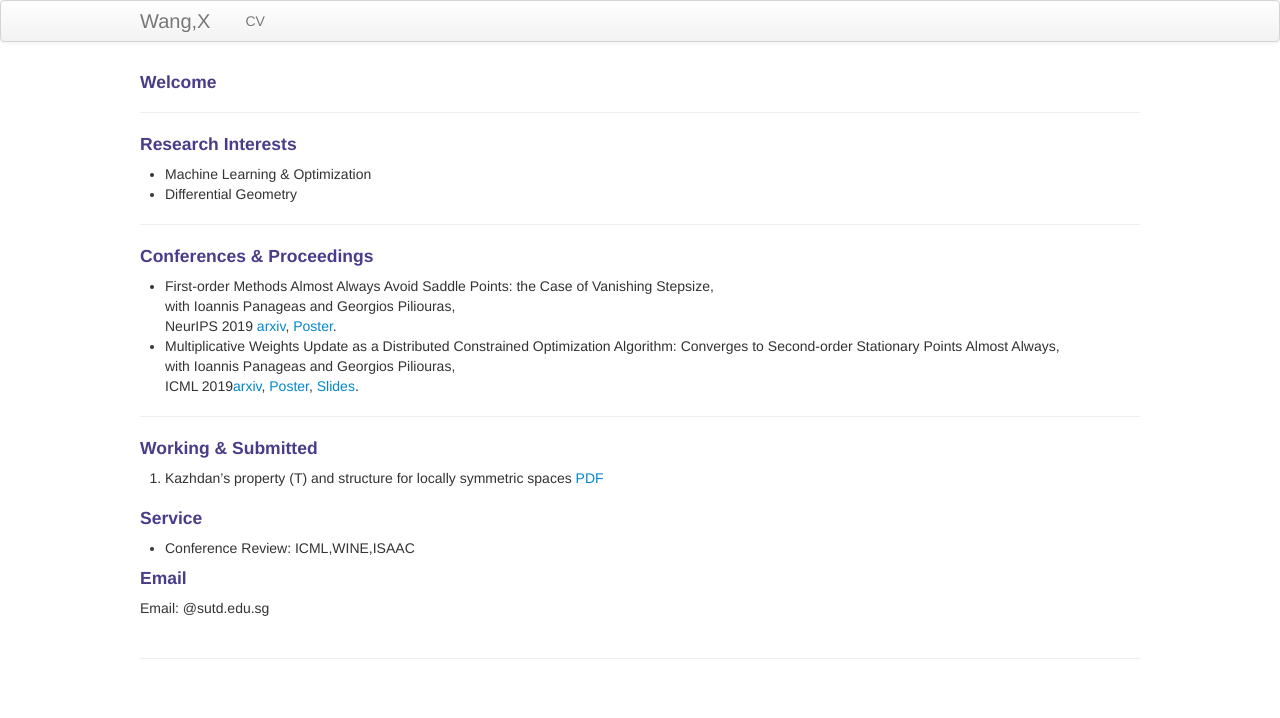
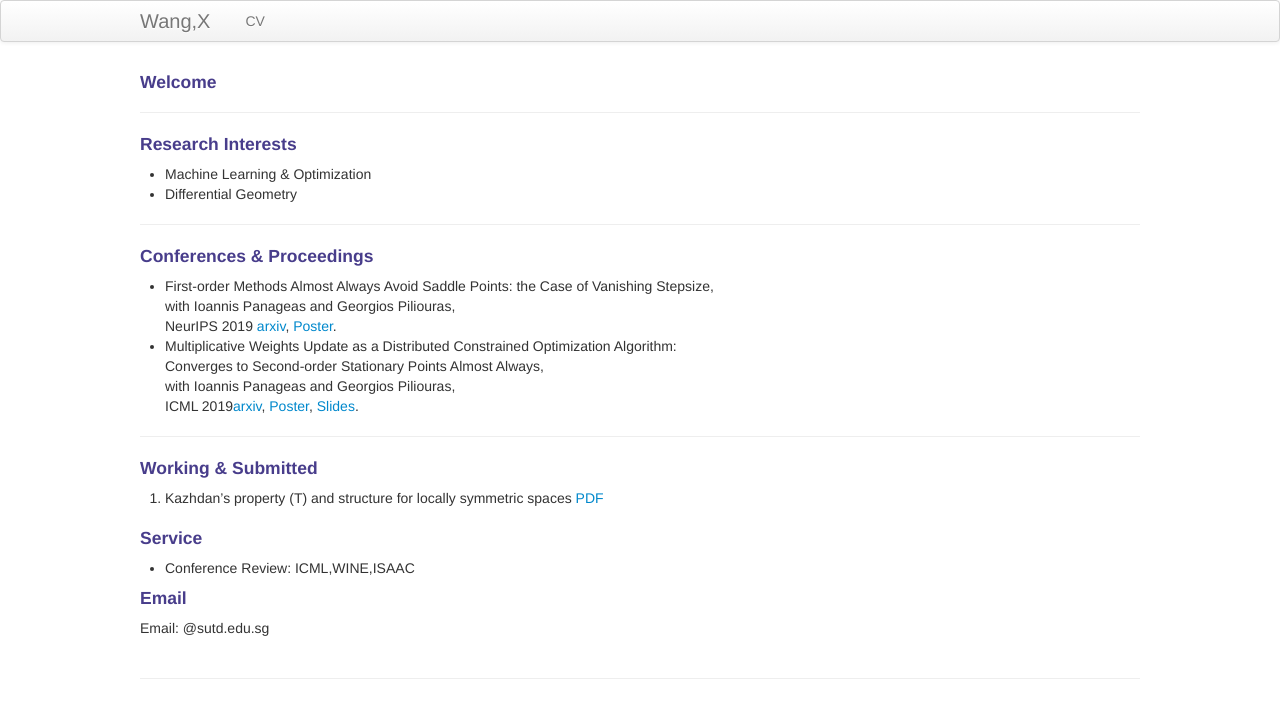
Before and after one commit to xiiaowang/xiiaowang.github.io, a Jekyll site: the page built from index.md, in a window 1280 px wide. Shown: the top 718 px of the page. Built offline with Jekyll 4.4.1, drawn with Linux system fonts in a browser that asks for light colours.

```diff
--- a/index.md
+++ b/index.md
@@ -37,7 +37,7 @@ keywords: machine learning, geometry
 <h4><a name="Conferences & Proceedings"></a>Conferences & Proceedings</h4>
 <ul>
    <li> First-order Methods Almost Always Avoid Saddle Points: the Case of Vanishing Stepsize, <br/> with Ioannis Panageas and Georgios Piliouras,<br/> NeurIPS 2019 <a href="http://arxiv.org/abs/1906.07772">arxiv</a>, <a href="https://www.dropbox.com/s/y25vze12a2lpivv/NIPS19_poster.pdf?dl=0">Poster</a>.</li>
-   <li> Multiplicative Weights Update as a Distributed Constrained Optimization Algorithm: Converges to Second-order Stationary Points Almost Always, <br/>with Ioannis Panageas and Georgios Piliouras,<br/> ICML 2019<a href="http://arxiv.org/abs/1810.05355">arxiv</a>, <a href="https://www.dropbox.com/s/qs9nr6pgycnboy7/poster_ICML_xiao2.pdf?dl=0">Poster</a>, <a href="https://www.dropbox.com/s/fh9j5scf2kaofca/main%20copy.pdf?dl=0">Slides</a>.</li>
+   <li> Multiplicative Weights Update as a Distributed Constrained Optimization Algorithm: <br/> Converges to Second-order Stationary Points Almost Always, <br/>with Ioannis Panageas and Georgios Piliouras,<br/> ICML 2019<a href="http://arxiv.org/abs/1810.05355">arxiv</a>, <a href="https://www.dropbox.com/s/qs9nr6pgycnboy7/poster_ICML_xiao2.pdf?dl=0">Poster</a>, <a href="https://www.dropbox.com/s/fh9j5scf2kaofca/main%20copy.pdf?dl=0">Slides</a>.</li>
 </ul>
 ---
 <h4><a name="Working & Submitted"></a>Working & Submitted</h4>
```
